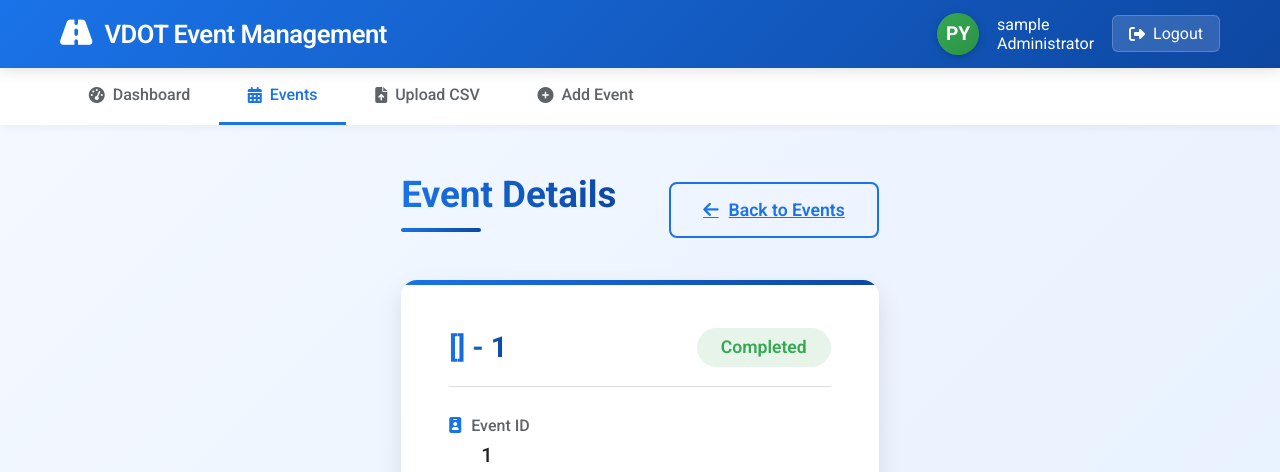
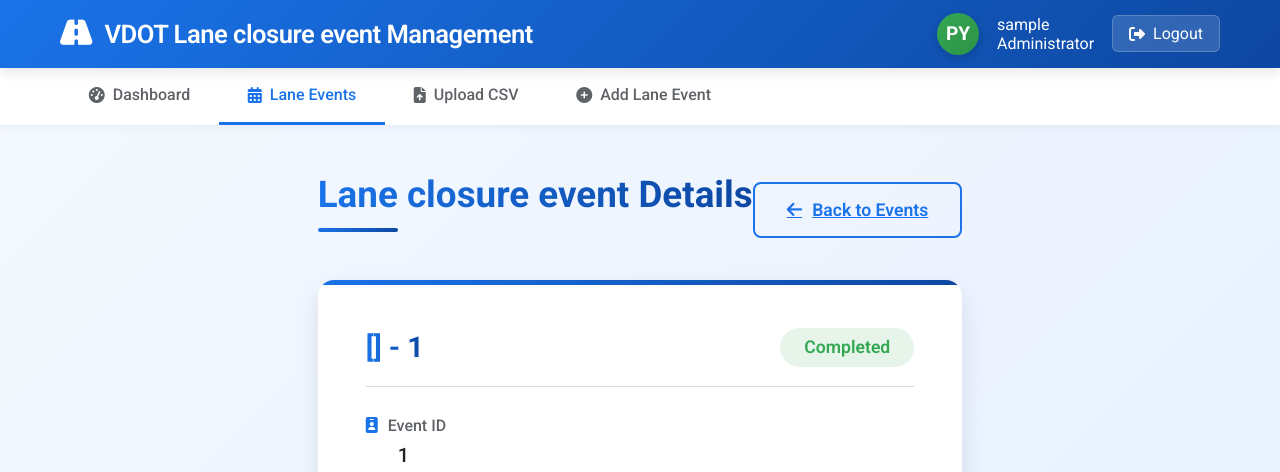
Before and after one commit to Harsh1456/wzd, a Flask app: template templates/event_detail.html in a window 1280 px wide. Shown: the top 472 px of the page. Run offline with Flask 3, Linux system fonts and the light colour scheme; the visitor is signed in with stand-in values (Sample User, id 1); the template is opened without the code that fills it: most values are stand-ins (such as "Sample title", 1, 10 or a date in 2020); some libraries are stand-ins or nearby versions.

Commit message:
Update event_detail.html

```diff
--- a/templates/event_detail.html
+++ b/templates/event_detail.html
@@ -3,7 +3,7 @@
 <head>
     <meta charset="UTF-8">
     <meta name="viewport" content="width=device-width, initial-scale=1.0">
-    <title>Event Details - VDOT Event Management</title>
+    <title>Lane closure event Details - VDOT Lane closure event Management</title>
     <link href="https://fonts.googleapis.com/css2?family=Roboto:wght@300;400;500;600;700&display=swap" rel="stylesheet">
     <link rel="stylesheet" href="https://cdnjs.cloudflare.com/ajax/libs/font-awesome/6.4.0/css/all.min.css">
     <link rel="stylesheet" href="https://unpkg.com/leaflet@1.9.4/dist/leaflet.css" />
@@ -543,7 +543,7 @@
         <div class="container header-container">
             <div class="logo">
                 <i class="fas fa-road"></i>
-                <h1>VDOT Event Management</h1>
+                <h1>VDOT Lane closure event Management</h1>
             </div>
             <div class="user-info">
                 <div class="user-avatar">PY</div>
@@ -565,13 +565,13 @@
                 <i class="fas fa-tachometer-alt"></i> Dashboard
             </a>
             <a href="{{ url_for('events') }}" class="nav-link active">
-                <i class="fas fa-calendar-alt"></i> Events
+                <i class="fas fa-calendar-alt"></i> Lane Events
             </a>
             <a href="{{ url_for('upload_csv') }}" class="nav-link">
                 <i class="fas fa-file-upload"></i> Upload CSV
             </a>
             <a href="{{ url_for('new_event') }}" class="nav-link">
-                <i class="fas fa-plus-circle"></i> Add Event
+                <i class="fas fa-plus-circle"></i> Add Lane Event
             </a>
         </div>
     </nav>
@@ -580,7 +580,7 @@
     <main class="container">
         <div class="page">
             <div class="page-header">
-                <h2 class="page-title">Event Details</h2>
+                <h2 class="page-title">Lane closure event Details</h2>
                 <a href="{{ url_for('events') }}" class="btn btn-outline">
                     <i class="fas fa-arrow-left"></i> Back to Events
                 </a>
```
